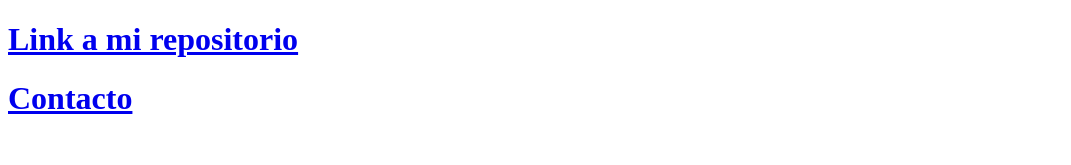
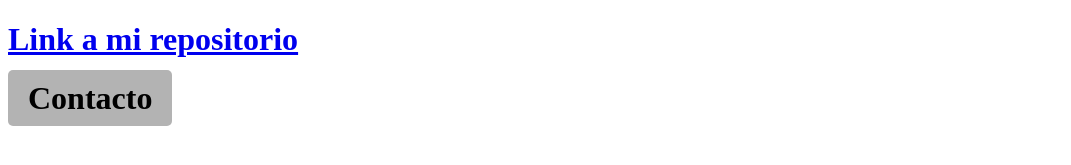
Before and after one commit to anthony-propuestas/CENIA.system, a plain HTML site: page index.html in a window 1280 px wide. Shown: the part 431-596 px from the top of the page, without its empty margins (0-1071 px from the left). Drawn offline with Linux system fonts and the light colour scheme.

Commit message:
estilo de boton

```diff
--- a/index.html
+++ b/index.html
@@ -13,5 +13,18 @@
         <video src="https://github.com/anthony-propuestas/CENIA.system/raw/refs/heads/main/Dise%C3%B1o%20sin%20t%C3%ADtulo.mp4" controls></video>
         <a href="https://github.com/anthony-propuestas/CENIA.system"><H1>Link a mi repositorio<H1><a>
         <a href="contacto.html" class="btn-navegacion">Contacto</a>
+        <style>
+        .btn-navegacion {
+            text-decoration: none;
+            background-color: #b3b3b3;
+            color: #000000;
+            padding: 10px 20px;
+            border-radius: 5px;
+            transition: background-color 0.3s ease;
+          }
+          .btn-navegacion:hover {
+            background-color: #ffffff;
+          }
+    </style>
     </body>
 </html>
```
